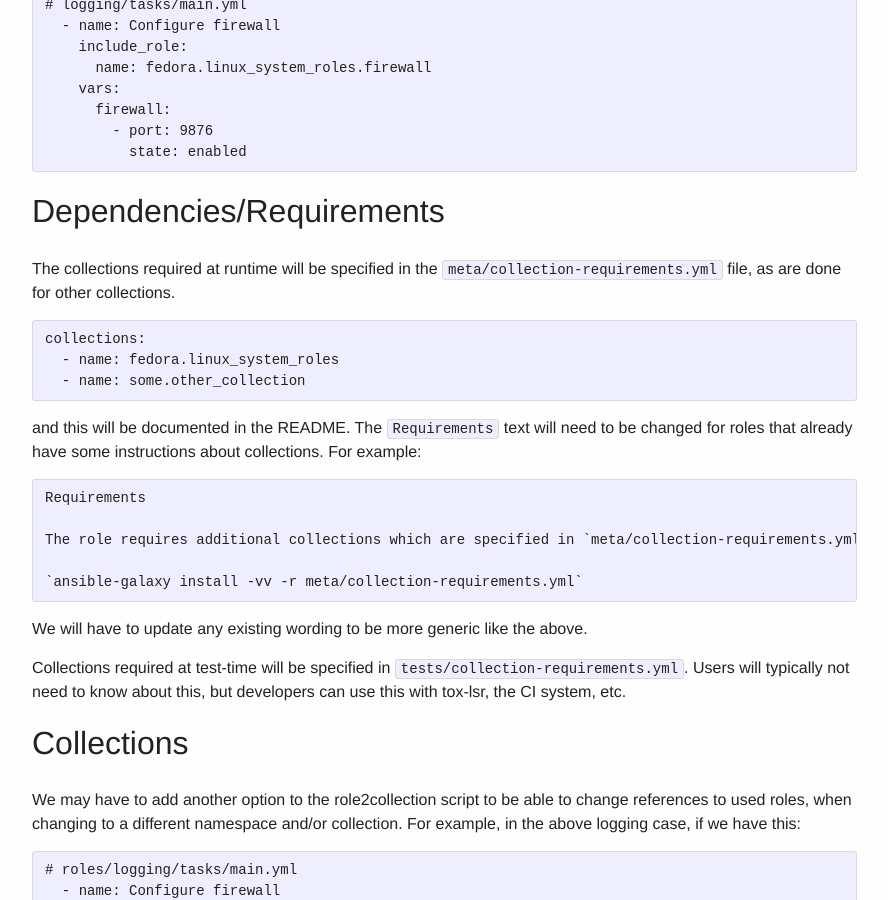
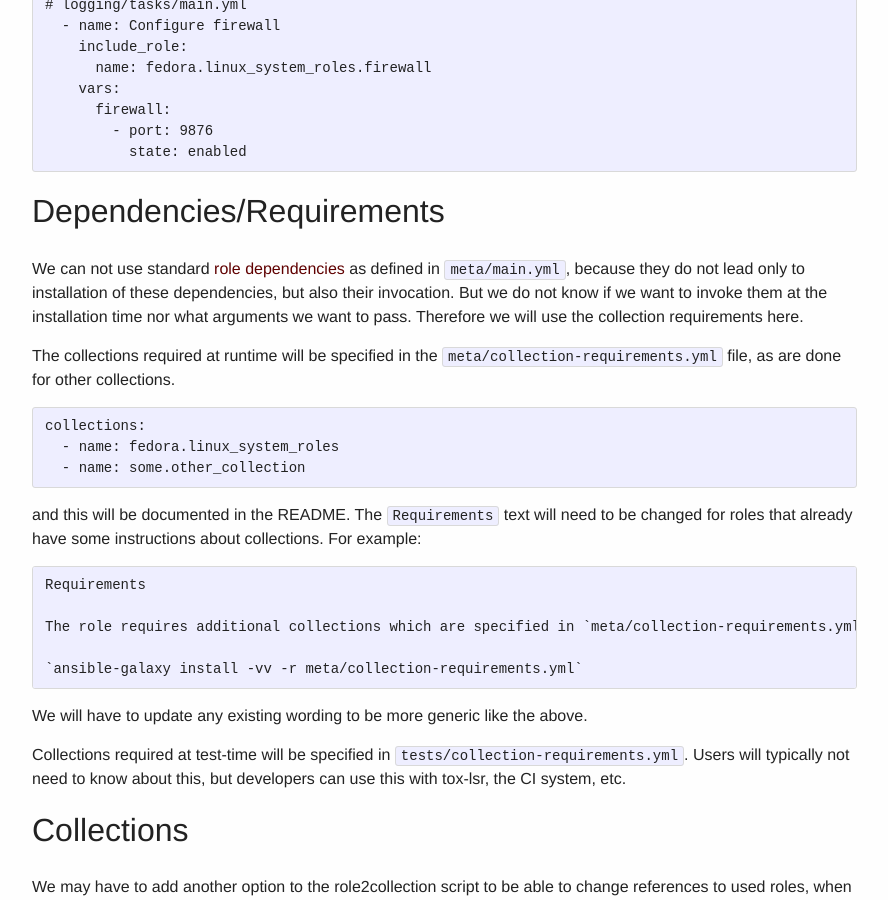
Before and after one commit to linux-system-roles/linux-system-roles.github.io, a Jekyll site: the page built from documentation/role-requirements.md, in a window 1280 px wide and 900 px high, scrolled down 840 px. Shown: the whole window, without its empty margins (38-926 px from the left). Built offline with Jekyll 4.4.1, drawn with Linux system fonts in a browser that asks for light colours.

Commit message:
Clarify the reasons for not using meta/main.yml for requirements

````diff
--- a/documentation/role-requirements.md
+++ b/documentation/role-requirements.md
@@ -36,6 +36,12 @@
 ```
 
 # Dependencies/Requirements
+
+We can not use standard [role dependencies](https://docs.ansible.com/ansible/latest/playbook_guide/playbooks_reuse_roles.html#role-dependencies)
+as defined in `meta/main.yml`, because they do not lead only to installation
+of these dependencies, but also their invocation. But we do not know if we want
+to invoke them at the installation time nor what arguments we want to pass.
+Therefore we will use the collection requirements here.
 
 The collections required at runtime will be specified in the
 `meta/collection-requirements.yml` file, as are done for other collections.
````
